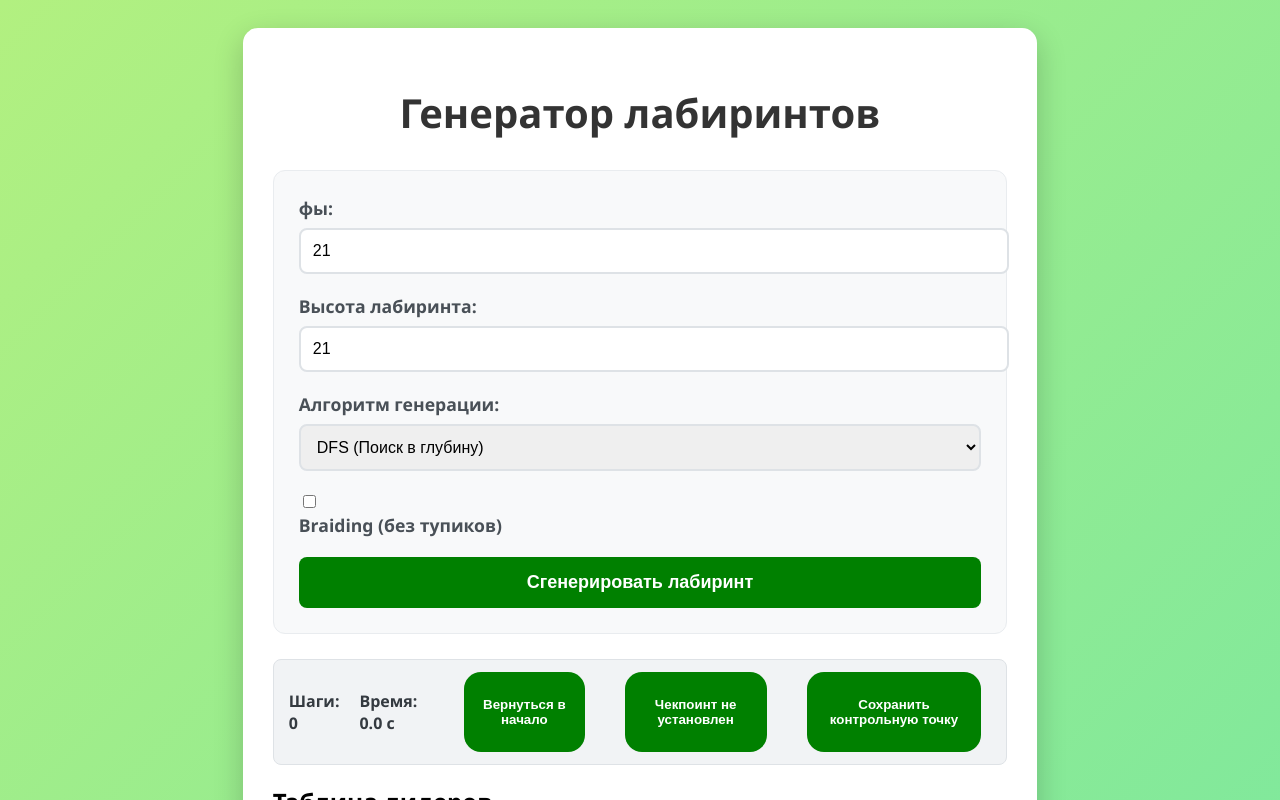
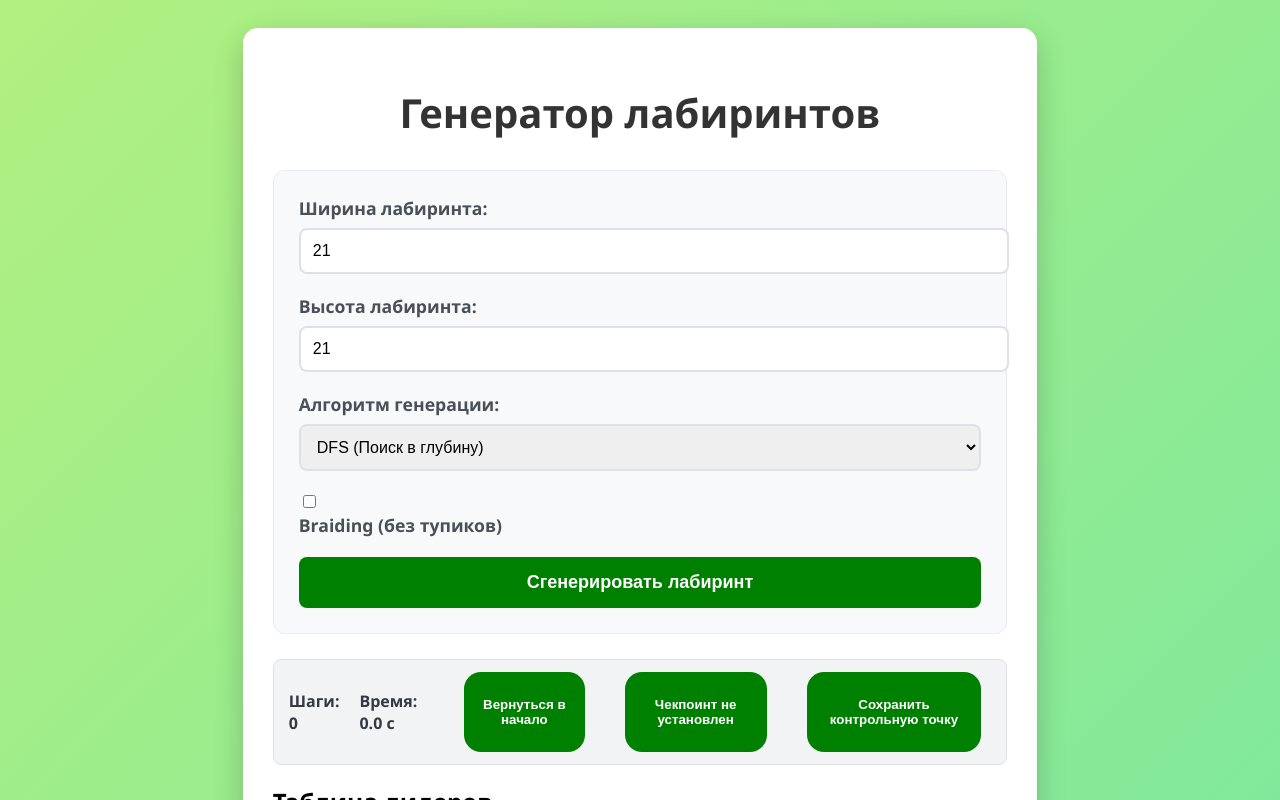
Before and after one commit to Vengart/ClassSkillTreeChampionPf2e, a plain HTML site: page index.html in a window 1280 px wide. Shown: the top 800 px of the page. Drawn offline with Linux system fonts and the light colour scheme.

Commit message:
[commit comment here]

```diff
--- a/index.html
+++ b/index.html
@@ -13,7 +13,7 @@
 
         <div class="controls">
             <div class="input-group">
-                <label for="width">фы:</label>
+                <label for="width">Ширина лабиринта:</label>
                 <input type="number" id="width" value="21" min="5" max="51" step="2">
             </div>
 
```
